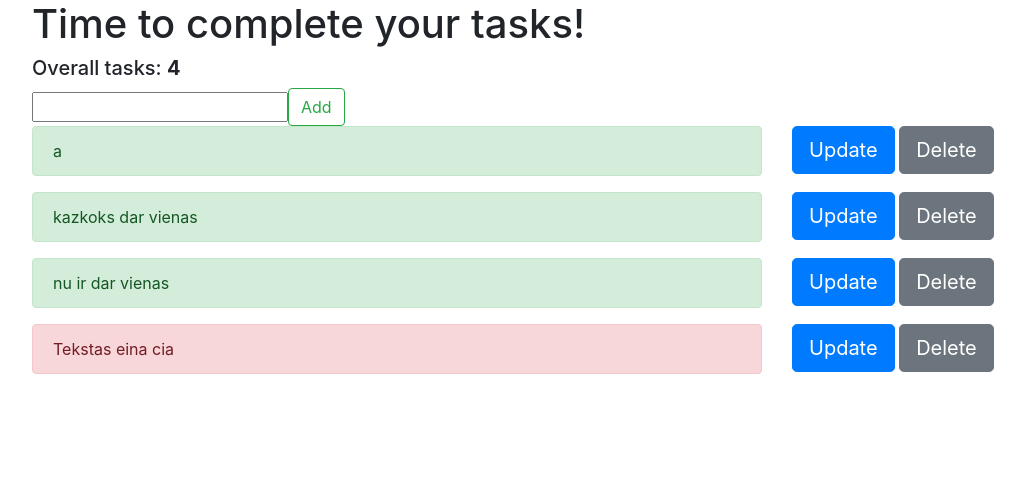
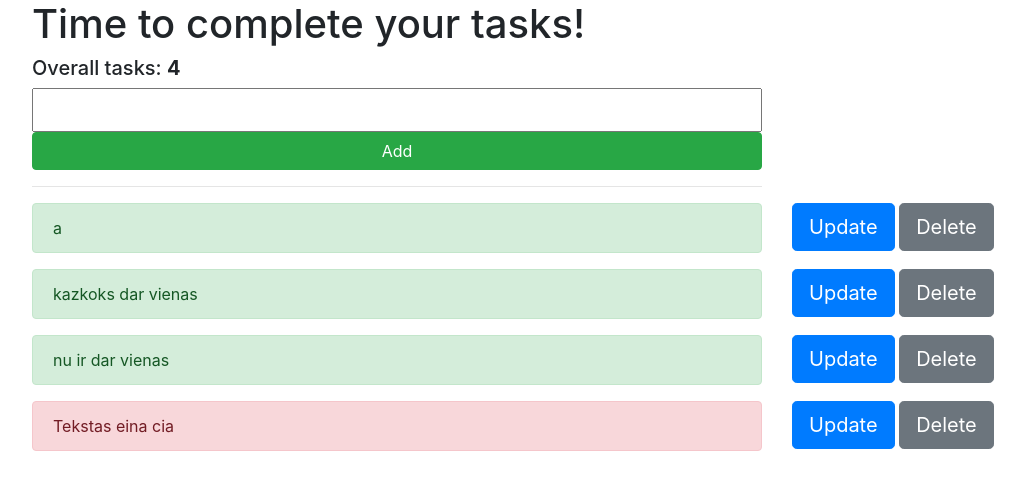
Before and after one commit to motiejusd/django_projects, a Django app: page /todolist/ in a window 1280 px wide. Shown: the top 490 px of the page, without its empty margins (53-1078 px from the left). Run offline with Django 3.2, Linux system fonts and the light colour scheme; data comes from the database, SQL or seed files in the repository; both versions use the stored data as it was after the commit.

Commit message:
testing/adding bootstrap to main.html and base.html

```diff
--- a/todolist/templates/todolist/base.html
+++ b/todolist/templates/todolist/base.html
@@ -7,7 +7,14 @@
 
     <!-- Bootstrap CSS -->
     <link rel="stylesheet" href="https://cdn.jsdelivr.net/npm/bootstrap@4.5.3/dist/css/bootstrap.min.css" integrity="sha384-TX8t27EcRE3e/ihU7zmQxVncDAy5uIKz4rEkgIXeMed4M0jlfIDPvg6uqKI2xXr2" crossorigin="anonymous">
-
+    <style>
+      input{
+        width: 100%;
+        padding:8px 0;
+        margin: 0 0;
+        box-sizing: border-box;
+      }
+    </style>
     <title>{% block title %}{% endblock %}</title>
     {% block head %} {% endblock %}
   </head>
--- a/todolist/templates/todolist/main.html
+++ b/todolist/templates/todolist/main.html
@@ -3,11 +3,17 @@
 
   <h1>Time to complete your tasks!</h1>
   <h5>Overall tasks: <strong>{{ tasks_count }}</strong></h5>
-  <form class="form-inline" action="" method="POST">
+  <form action="" method="POST">
     {% csrf_token %}
-    {{ form.description }}
-    <input class="btn btn-outline-success" type="submit" name="Create task" value="Add">
+    <div class="row">
+      <div class="col-md-8">{{ form.description }}</div>
+    </div>
+    <div class="row">
+      <div class="col-md-8"><input class="btn btn-success" type="submit" name="Create task" value="Add"><hr></div>
+
+    </div>
   </form>
+
   {% if tasks %}
     {% for task in tasks %}
   <div class="row">
```
Also changed, not shown: db.sqlite3.
